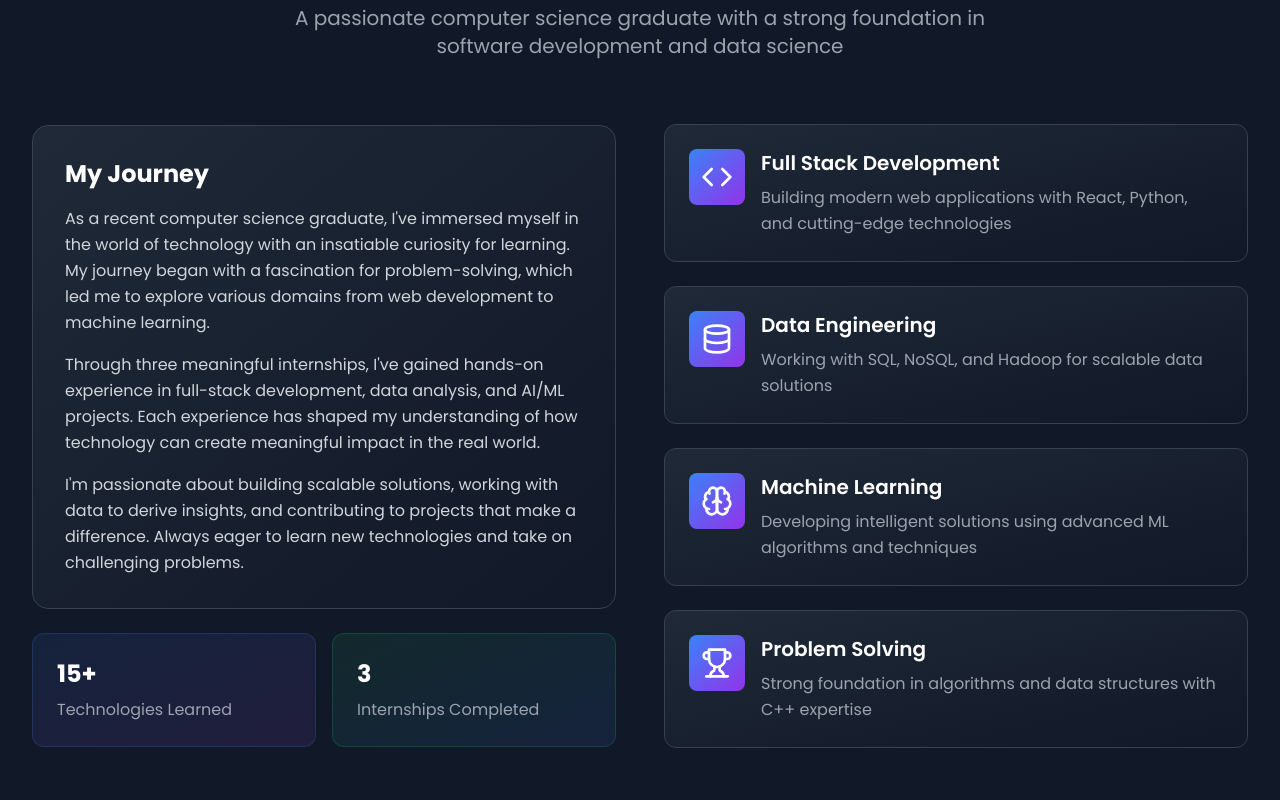
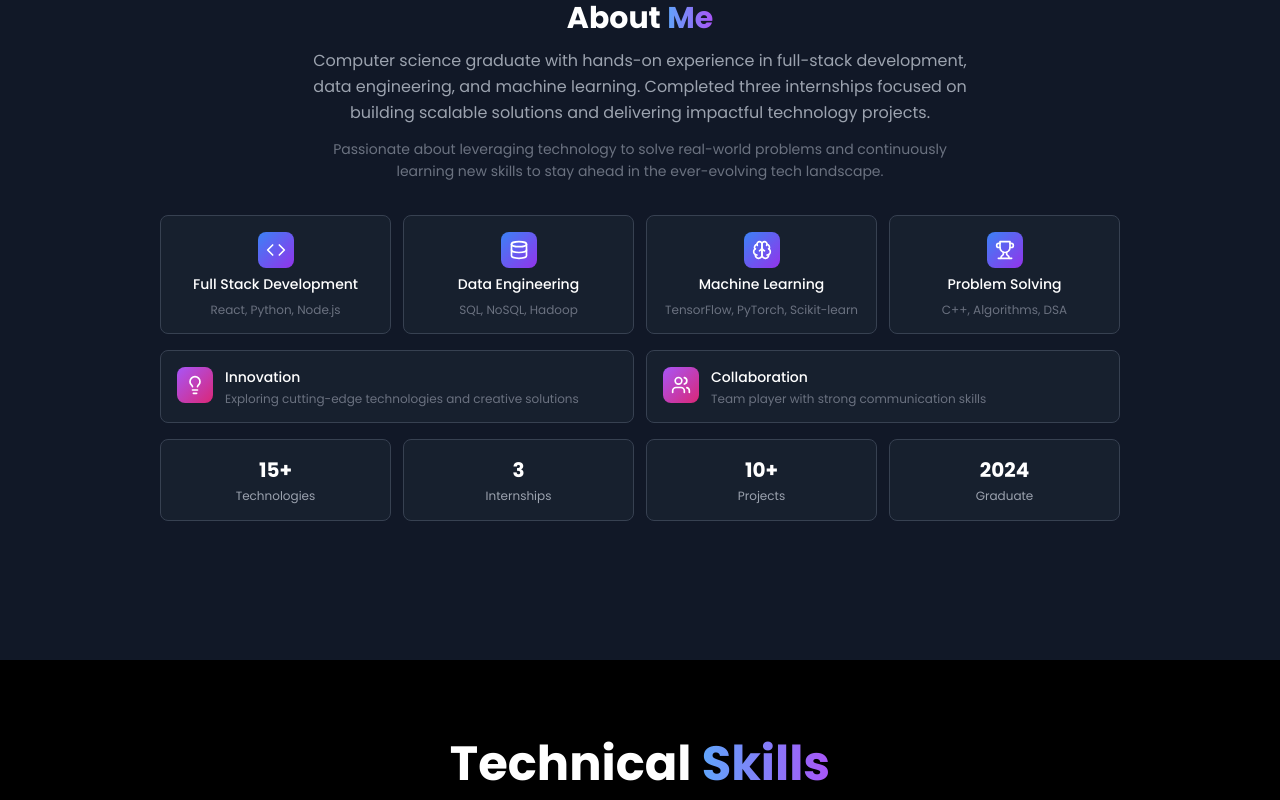
Before and after one commit to ryuzaki-ved/portfolio_website, a React (Vite) app: page / in a window 1280 px wide. Shown: the part 940-1740 px from the top of the page. Built offline with nearby package versions, Linux system fonts and the light colour scheme.

Commit message:
About Section Updated

```diff
--- a/src/components/About.tsx
+++ b/src/components/About.tsx
@@ -1,94 +1,113 @@
 import React from 'react';
-import { Code, Database, Brain, Trophy } from 'lucide-react';
+import { Code, Database, Brain, Trophy, Lightbulb, Users } from 'lucide-react';
 
 const About = () => {
   const highlights = [
     {
-      icon: <Code className="w-8 h-8" />,
+      icon: <Code className="w-5 h-5" />,
       title: 'Full Stack Development',
-      description: 'Building modern web applications with React, Python, and cutting-edge technologies'
+      description: 'React, Python, Node.js'
     },
     {
-      icon: <Database className="w-8 h-8" />,
+      icon: <Database className="w-5 h-5" />,
       title: 'Data Engineering',
-      description: 'Working with SQL, NoSQL, and Hadoop for scalable data solutions'
+      description: 'SQL, NoSQL, Hadoop'
     },
     {
-      icon: <Brain className="w-8 h-8" />,
+      icon: <Brain className="w-5 h-5" />,
       title: 'Machine Learning',
-      description: 'Developing intelligent solutions using advanced ML algorithms and techniques'
+      description: 'TensorFlow, PyTorch, Scikit-learn'
     },
     {
-      icon: <Trophy className="w-8 h-8" />,
+      icon: <Trophy className="w-5 h-5" />,
       title: 'Problem Solving',
-      description: 'Strong foundation in algorithms and data structures with C++ expertise'
+      description: 'C++, Algorithms, DSA'
+    }
+  ];
+
+  const values = [
+    {
+      icon: <Lightbulb className="w-5 h-5" />,
+      title: 'Innovation',
+      description: 'Exploring cutting-edge technologies and creative solutions'
+    },
+    {
+      icon: <Users className="w-5 h-5" />,
+      title: 'Collaboration',
+      description: 'Team player with strong communication skills'
     }
   ];
 
   return (
-    <section id="about" className="py-20 bg-gray-900" data-animation="animate-fade-in">
-      <div className="max-w-7xl mx-auto px-4 sm:px-6 lg:px-8">
-        <div className="text-center mb-16">
-          <h2 className="text-4xl sm:text-5xl font-bold text-white mb-4">
+    <section id="about" className="min-h-screen flex items-center justify-center bg-gray-900 py-12" data-animation="animate-fade-in">
+      <div className="max-w-5xl mx-auto px-4 sm:px-6 lg:px-8 w-full">
+        <div className="text-center mb-8">
+          <h2 className="text-3xl font-bold text-white mb-3">
             About <span className="bg-gradient-to-r from-blue-400 to-purple-500 bg-clip-text text-transparent">Me</span>
           </h2>
-          <p className="text-xl text-gray-400 max-w-3xl mx-auto">
-            A passionate computer science graduate with a strong foundation in software development and data science
+          <p className="text-base text-gray-400 max-w-2xl mx-auto leading-relaxed mb-3">
+            Computer science graduate with hands-on experience in full-stack development, data engineering, and machine learning.
+            Completed three internships focused on building scalable solutions and delivering impactful technology projects.
+          </p>
+          <p className="text-sm text-gray-500 max-w-2xl mx-auto leading-relaxed">
+            Passionate about leveraging technology to solve real-world problems and continuously learning new skills to stay ahead in the ever-evolving tech landscape.
           </p>
         </div>
 
-        <div className="grid lg:grid-cols-2 gap-12 items-center">
-          {/* Left Column - Story */}
-          <div className="space-y-6" data-stagger>
-            <div className="magical-card bg-gradient-to-br from-gray-800 to-gray-900 p-8 rounded-2xl border border-gray-700 hover:border-purple-500/50">
-              <h3 className="text-2xl font-bold text-white mb-4">My Journey</h3>
-              <p className="text-gray-300 leading-relaxed mb-4">
-                As a recent computer science graduate, I've immersed myself in the world of technology with an
-                insatiable curiosity for learning. My journey began with a fascination for problem-solving,
-                which led me to explore various domains from web development to machine learning.
-              </p>
-              <p className="text-gray-300 leading-relaxed mb-4">
-                Through three meaningful internships, I've gained hands-on experience in full-stack development,
-                data analysis, and AI/ML projects. Each experience has shaped my understanding of how technology
-                can create meaningful impact in the real world.
-              </p>
-              <p className="text-gray-300 leading-relaxed">
-                I'm passionate about building scalable solutions, working with data to derive insights, and
-                contributing to projects that make a difference. Always eager to learn new technologies and
-                take on challenging problems.
-              </p>
-            </div>
-
-            <div className="grid grid-cols-2 gap-4" data-stagger>
-              <div className="magical-card bg-gradient-to-br from-blue-500/10 to-purple-500/10 p-6 rounded-xl border border-blue-500/20">
-                <h4 className="text-2xl font-bold text-white mb-2">15+</h4>
-                <p className="text-gray-400">Technologies Learned</p>
-              </div>
-              <div className="magical-card bg-gradient-to-br from-green-500/10 to-blue-500/10 p-6 rounded-xl border border-green-500/20">
-                <h4 className="text-2xl font-bold text-white mb-2">3</h4>
-                <p className="text-gray-400">Internships Completed</p>
-              </div>
-            </div>
-          </div>
-
-          {/* Right Column - Highlights */}
-          <div className="space-y-6" data-stagger>
+        <div className="space-y-4">
+          <div className="grid grid-cols-2 sm:grid-cols-4 gap-3" data-stagger>
             {highlights.map((highlight, index) => (
               <div
                 key={index}
-                className="magical-card bg-gradient-to-br from-gray-800 to-gray-900 p-6 rounded-xl border border-gray-700 hover:border-purple-500/50"
+                className="magical-card bg-gray-800/50 p-4 rounded-lg border border-gray-700 hover:border-blue-500/50 transition-colors"
               >
-                <div className="flex items-start space-x-4">
-                  <div className="bg-gradient-to-br from-blue-500 to-purple-600 p-3 rounded-lg text-white">
+                <div className="flex flex-col items-center text-center space-y-2">
+                  <div className="bg-gradient-to-br from-blue-500 to-purple-600 p-2 rounded-lg text-white">
                     {highlight.icon}
                   </div>
-                  <div>
-                    <h4 className="text-xl font-semibold text-white mb-2">{highlight.title}</h4>
-                    <p className="text-gray-400 leading-relaxed">{highlight.description}</p>
+                  <h4 className="text-sm font-medium text-white leading-tight">{highlight.title}</h4>
+                  <p className="text-xs text-gray-500 leading-tight">{highlight.description}</p>
+                </div>
+              </div>
+            ))}
+          </div>
+
+          <div className="grid grid-cols-1 sm:grid-cols-2 gap-3" data-stagger>
+            {values.map((value, index) => (
+              <div
+                key={index}
+                className="magical-card bg-gray-800/50 p-4 rounded-lg border border-gray-700 hover:border-purple-500/50 transition-colors"
+              >
+                <div className="flex items-start gap-3">
+                  <div className="bg-gradient-to-br from-purple-500 to-pink-600 p-2 rounded-lg text-white flex-shrink-0">
+                    {value.icon}
+                  </div>
+                  <div className="text-left">
+                    <h4 className="text-sm font-medium text-white mb-1">{value.title}</h4>
+                    <p className="text-xs text-gray-500 leading-tight">{value.description}</p>
                   </div>
                 </div>
               </div>
             ))}
+          </div>
+
+          <div className="grid grid-cols-2 sm:grid-cols-4 gap-3" data-stagger>
+            <div className="magical-card bg-gray-800/50 p-4 rounded-lg border border-gray-700 text-center">
+              <h4 className="text-xl font-bold text-white mb-1">15+</h4>
+              <p className="text-xs text-gray-400">Technologies</p>
+            </div>
+            <div className="magical-card bg-gray-800/50 p-4 rounded-lg border border-gray-700 text-center">
+              <h4 className="text-xl font-bold text-white mb-1">3</h4>
+              <p className="text-xs text-gray-400">Internships</p>
+            </div>
+            <div className="magical-card bg-gray-800/50 p-4 rounded-lg border border-gray-700 text-center">
+              <h4 className="text-xl font-bold text-white mb-1">10+</h4>
+              <p className="text-xs text-gray-400">Projects</p>
+            </div>
+            <div className="magical-card bg-gray-800/50 p-4 rounded-lg border border-gray-700 text-center">
+              <h4 className="text-xl font-bold text-white mb-1">2024</h4>
+              <p className="text-xs text-gray-400">Graduate</p>
+            </div>
           </div>
         </div>
       </div>
--- a/src/components/Contact.tsx
+++ b/src/components/Contact.tsx
@@ -26,7 +26,7 @@ const Contact = () => {
     {
       icon: <Mail className="w-6 h-6" />,
       title: 'Email',
-      value: 'vedant.dindore@email.com',
+      value: 'dindorevedant28@email.com',
       link: 'mailto:vedant.dindore@email.com'
     },
     {
--- a/src/components/Skills.tsx
+++ b/src/components/Skills.tsx
@@ -9,9 +9,9 @@ const Skills = () => {
       title: 'Programming Languages',
       skills: [
         { name: 'Python', level: 90, color: 'from-yellow-400 to-yellow-600' },
-        { name: 'C++', level: 85, color: 'from-blue-400 to-blue-600' },
-        { name: 'JavaScript', level: 88, color: 'from-yellow-300 to-yellow-500' },
-        { name: 'TypeScript', level: 80, color: 'from-blue-500 to-blue-700' }
+        { name: 'C++', level: 75, color: 'from-blue-400 to-blue-600' },
+        { name: 'JavaScript', level: 85, color: 'from-yellow-300 to-yellow-500' },
+        { name: 'TypeScript', level: 78, color: 'from-blue-500 to-blue-700' }
       ]
     },
     {
```
